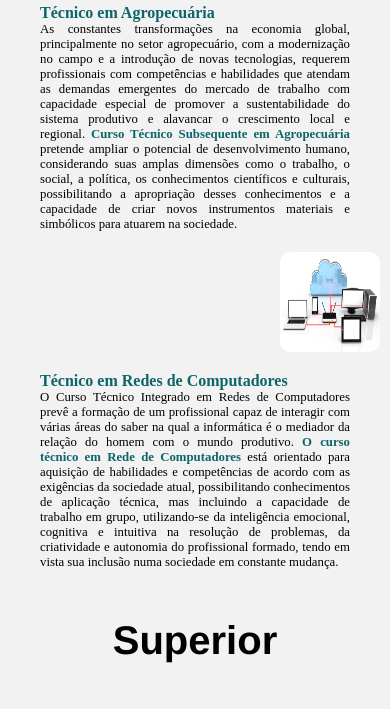
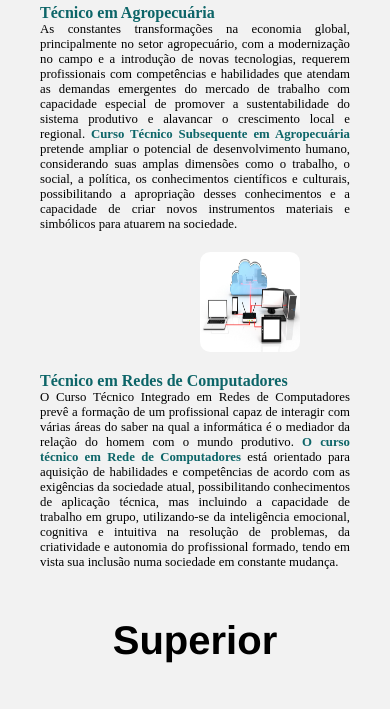
Before and after one commit to AlissaGarcia/Aula_TWEB, a plain HTML site: page Cursos.html in a window 390 px wide. Shown: the part 493-1202 px from the top of the page. Drawn offline with Linux system fonts and the light colour scheme.

Commit message:
modified:   style.css

```diff
--- a/style.css
+++ b/style.css
@@ -198,7 +198,7 @@ gap: 2rem;
     height: 6.25rem;
     width: 6.25rem;
     border-radius: 0.625rem;
-     margin-left: 15rem;
+     margin-left: 10rem;
 }
 
 
```
